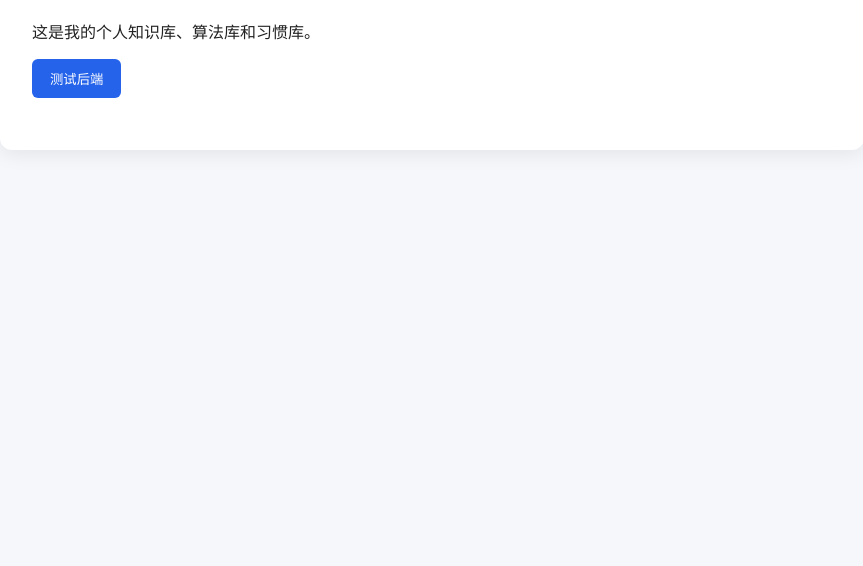
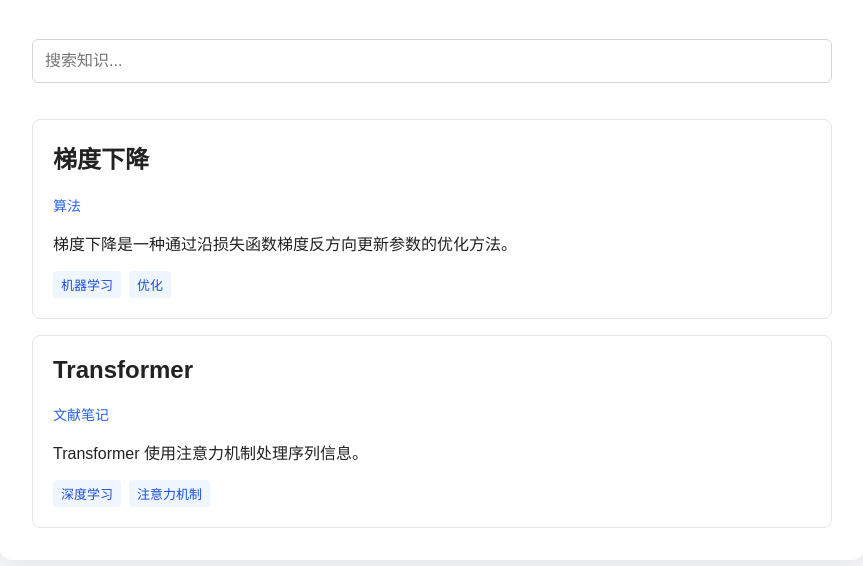
Before and after one commit to Yuanzhe-Wong/my-knowledge-base, a website built with Vite: page index.html in a window 1280 px wide. Shown: the part 182-748 px from the top of the page, without its empty margins (208-1071 px from the left). Built offline with nearby package versions, Linux system fonts and the light colour scheme.

Commit message:
增加知识卡片和搜索功能

```diff
--- a/index.html
+++ b/index.html
@@ -10,15 +10,13 @@
     <main class="container">
       <h1>我的知识库</h1>
 <!---->
-      <p>
-        这是我的个人知识库、算法库和习惯库。
-      </p>
+      <input
+        id="search-input"
+        type="search"
+        placeholder="搜索知识..."
+      />
 <!---->
-      <button id="hello-button">
-        测试后端
-      </button>
-<!---->
-      <p id="result"></p>
+      <section id="notes-list"></section>
 
 </main>
 
--- /dev/null
+++ b/src/data/notes.js
@@ -0,0 +1,16 @@
+export const notes = [
+  {
+    id: 1,
+    title: '梯度下降',
+    type: '算法',
+    tags: ['机器学习', '优化'],
+    summary: '梯度下降是一种通过沿损失函数梯度反方向更新参数的优化方法。'
+  },
+  {
+    id: 2,
+    title: 'Transformer',
+    type: '文献笔记',
+    tags: ['深度学习', '注意力机制'],
+    summary: 'Transformer 使用注意力机制处理序列信息。'
+  }
+]
--- a/src/main.js
+++ b/src/main.js
@@ -1,17 +1,41 @@
 import './style.css'
+import { notes } from './data/notes.js'
 
-const button = document.querySelector('#hello-button')
-const result = document.querySelector('#result')
+const searchInput = document.querySelector('#search-input')
+const notesList = document.querySelector('#notes-list')
 
-button.addEventListener('click', async () => {
-  result.textContent = '正在请求后端...'
+function renderNotes(keyword = '') {
+  const normalizedKeyword = keyword.toLowerCase().trim()
 
-  try {
-    const response = await fetch('/api/hello')
-    const data = await response.json()
+  const filteredNotes = notes.filter((note) => {
+    const text = [
+      note.title,
+      note.type,
+      note.summary,
+      ...note.tags
+    ].join(' ').toLowerCase()
 
-    result.textContent = data.message
-  } catch (error) {
-    result.textContent = '请求后端失败：' + error.message
-  }
+    return text.includes(normalizedKeyword)
+  })
+
+  notesList.innerHTML = filteredNotes
+    .map((note) => {
+      return `
+        <article class="note-card">
+          <h2>${note.title}</h2>
+          <p class="note-type">${note.type}</p>
+          <p>${note.summary}</p>
+          <div>
+            ${note.tags.map((tag) => `<span class="tag">${tag}</span>`).join('')}
+          </div>
+        </article>
+      `
+    })
+    .join('')
+}
+
+searchInput.addEventListener('input', (event) => {
+  renderNotes(event.target.value)
 })
+
+renderNotes()
--- a/src/style.css
+++ b/src/style.css
@@ -34,3 +34,38 @@
   margin-top: 20px;
   color: #374151;
 }
+#search-input {
+  width: 100%;
+  box-sizing: border-box;
+  margin: 20px 0;
+  padding: 12px;
+  border: 1px solid #d1d5db;
+  border-radius: 6px;
+  font-size: 16px;
+}
+
+.note-card {
+  margin-top: 16px;
+  padding: 20px;
+  border: 1px solid #e5e7eb;
+  border-radius: 8px;
+}
+
+.note-card h2 {
+  margin-top: 0;
+}
+
+.note-type {
+  color: #2563eb;
+  font-size: 14px;
+}
+
+.tag {
+  display: inline-block;
+  margin-right: 8px;
+  padding: 4px 8px;
+  background: #eff6ff;
+  color: #1d4ed8;
+  border-radius: 4px;
+  font-size: 13px;
+}
```
